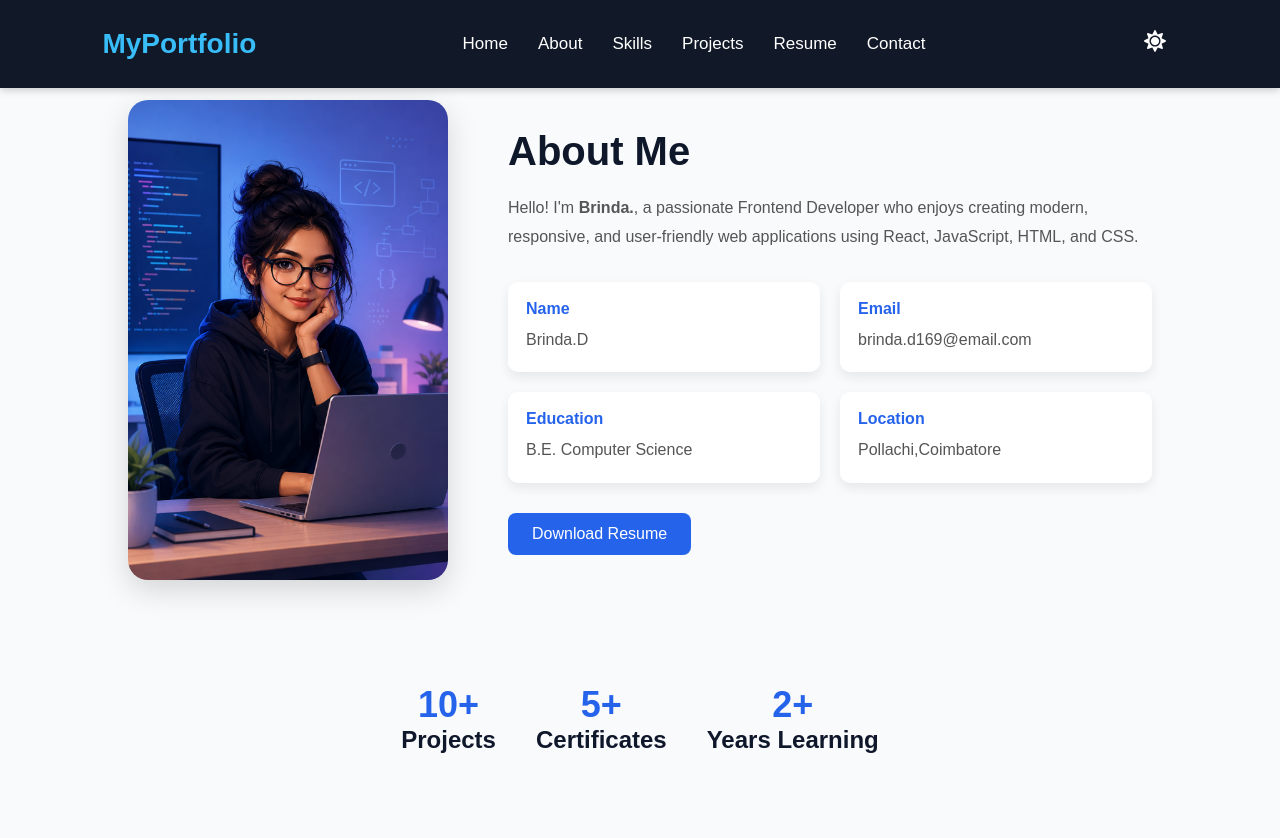
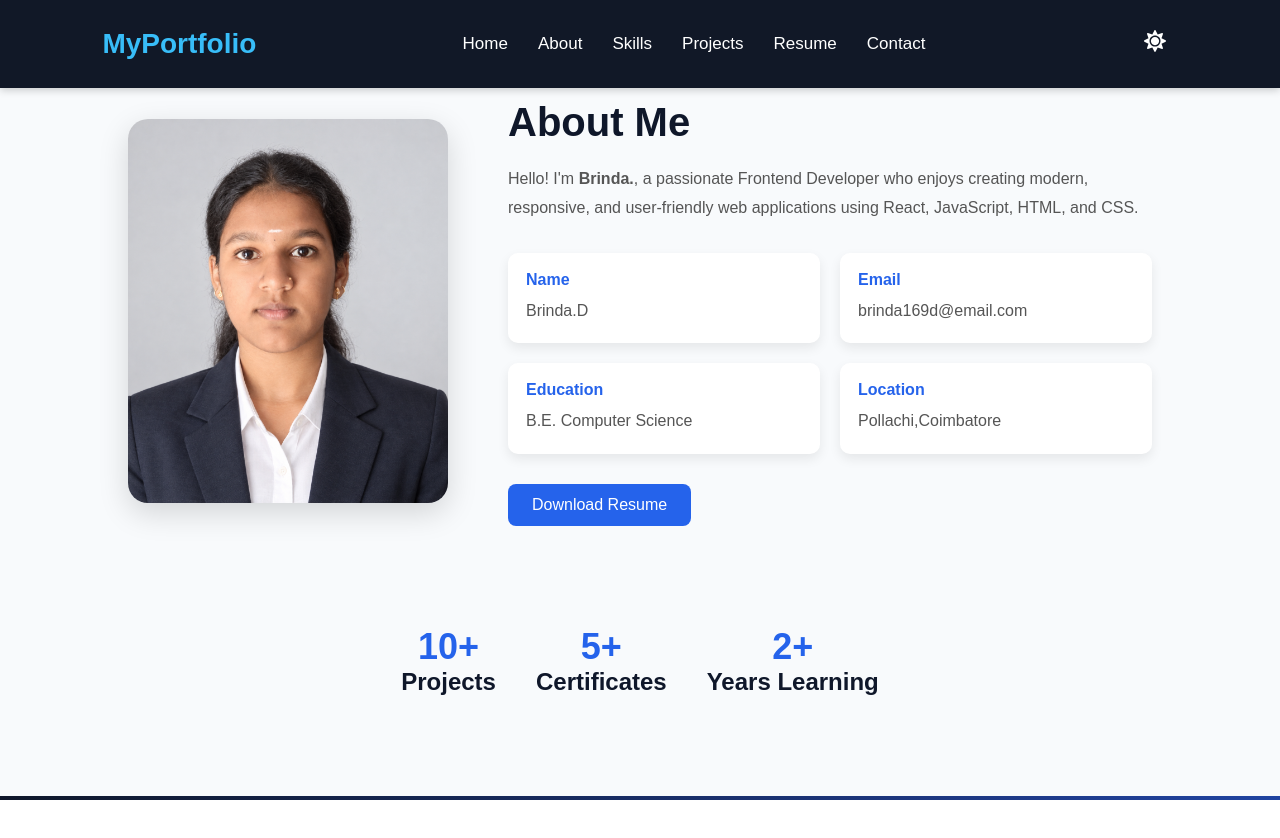
Before and after one commit to brinda169/durga, a React (Vite) app: page /about in a window 1280 px wide. Shown: the top 838 px of the page. After the commit the page ends 800 px from the top, so only its background shows below. Built offline with nearby package versions, Linux system fonts and the light colour scheme.

Commit message:
updated pic and email

```diff
--- a/src/components/About.jsx
+++ b/src/components/About.jsx
@@ -7,7 +7,7 @@ function About() {
     <section id="about" className="about">
 
       <div className="about-image" data-aos="fade-right">
-        <img src="/profile.png" alt="Brinda" />
+        <img src="/brinda.png" alt="Brinda" />
       </div>
 
       <div className="about-content" data-aos="fade-left">
@@ -29,7 +29,7 @@ About Me
 
           <div>
             <h4>Email</h4>
-            <p>brinda.d169@email.com</p>
+            <p>brinda169d@email.com</p>
           </div>
 
           <div>
--- a/src/components/Hero.jsx
+++ b/src/components/Hero.jsx
@@ -92,7 +92,7 @@ function Hero() {
             <FaLinkedin />
           </a>
 
-          <a href="mailto:brinda.d169@gmail.com">
+          <a href="mailto:brinda169d@gmail.com">
             <FaEnvelope />
           </a>
 
```
Also changed, not shown: public/brinda.png (added), public/profile.png (deleted).
